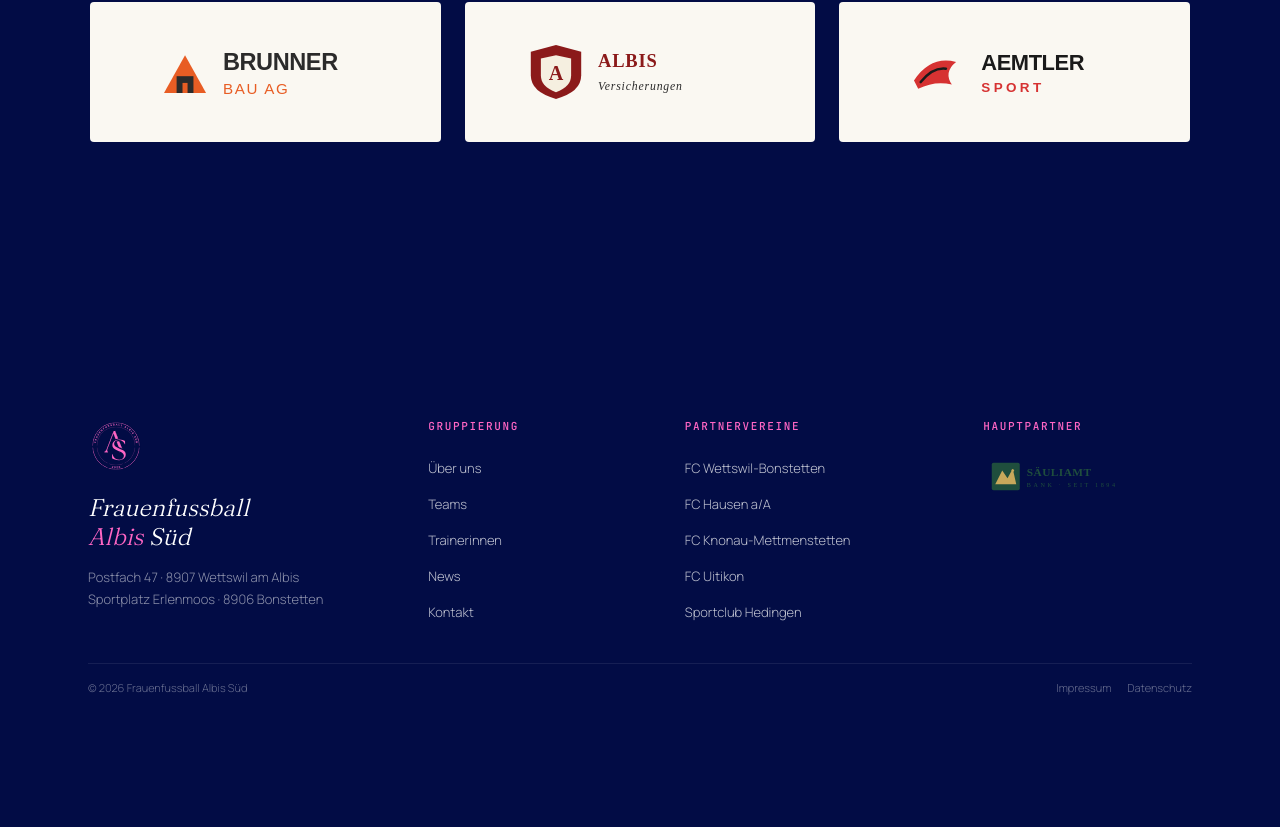
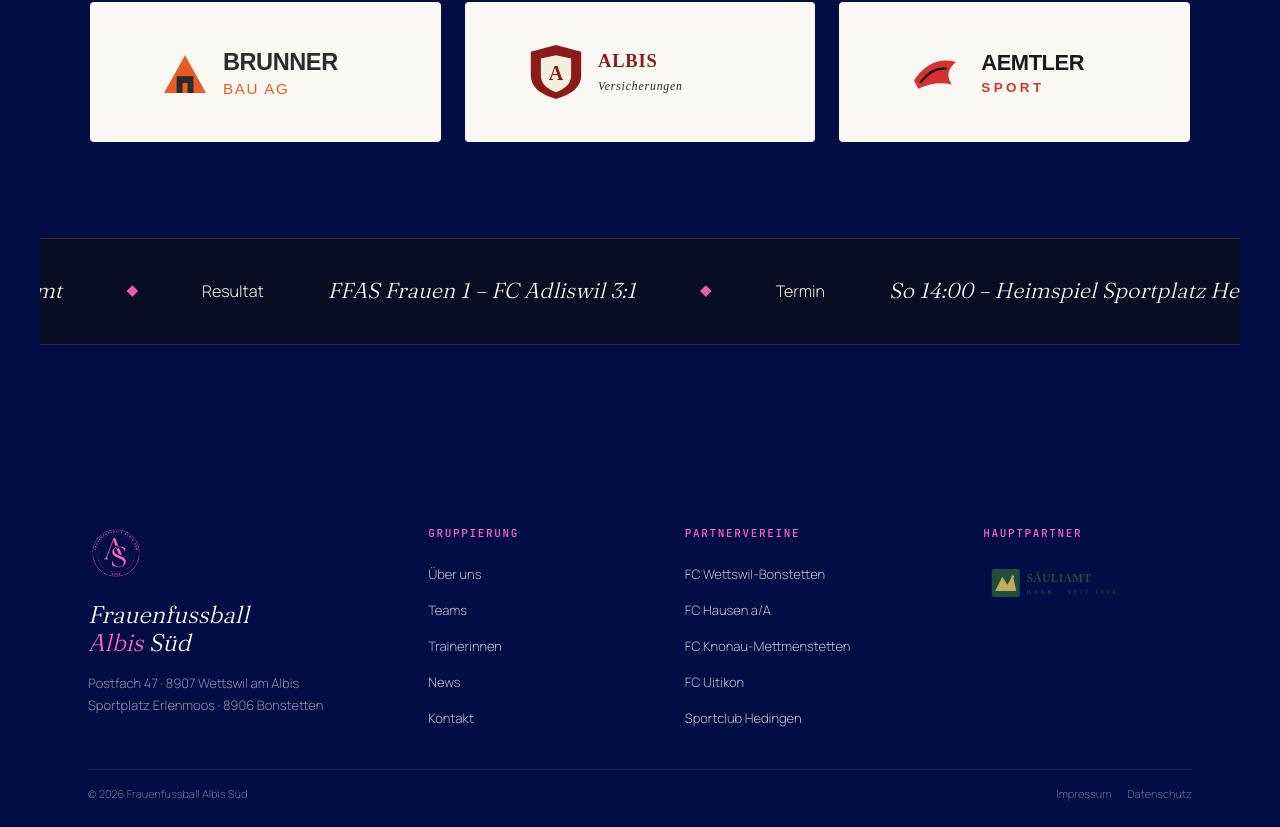
Before and after one commit to fab0802/ffas, a Next.js app: page / in a window 1280 px wide. Shown: the part 997-1824 px from the top of the page. Before the commit the page ends 1717 px from the top, so only its background shows below. Built offline with nearby package versions, Linux system fonts and the light colour scheme.

Commit message:
added ticker section

```diff
--- a/src/app/page.tsx
+++ b/src/app/page.tsx
@@ -1,6 +1,7 @@
 import Button from "@/components/ui/Button";
 import SponsorsSection from "@/components/sections/SponsorsSection";
 import { StatsSection } from "@/components/sections/StatsSection";
+import Ticker from "@/components/sections/Ticker";
 
 export default function Home() {
   return (
@@ -27,6 +28,7 @@ export default function Home() {
         </Button>
         <StatsSection />
         <SponsorsSection />
+        <Ticker />
       </main>
     </>
   );
--- /dev/null
+++ b/src/components/sections/Ticker.module.css
@@ -0,0 +1,65 @@
+.ticker {
+  overflow: hidden;
+  padding-block: 2.25rem;
+  /*
+    Etwas dunkler als der Body-Hintergrund, damit der Ticker als
+    eigene horizontale Bande aus der Seite heraussticht.
+    color-mix mischt schwarz ins Navy, ohne dass wir eine zweite
+    Farbvariable im Theme einführen müssen.
+  */
+  background: color-mix(in srgb, var(--bg, #0a1230) 70%, #000 30%);
+  border-block: 1px solid var(--pink-line);
+}
+
+.track {
+  display: flex;
+  width: max-content;
+  align-items: center;
+  animation: scroll 60s linear infinite;
+}
+
+.item {
+  display: flex;
+  align-items: center;
+  gap: 4rem;
+  padding-right: 4rem;
+  white-space: nowrap;
+}
+
+.text {
+  font-family: var(--serif);
+  font-style: italic;
+  font-size: 1.35rem;
+  letter-spacing: 0.01em;
+  color: inherit;
+}
+
+.separator {
+  color: var(--pink);
+  font-family: var(--serif);
+  font-size: 0.95rem;
+  line-height: 1;
+  transform: translateY(-0.1em);
+  opacity: 0.9;
+}
+
+@keyframes scroll {
+  from {
+    transform: translateX(0);
+  }
+  to {
+    transform: translateX(-50%);
+  }
+}
+
+@media (prefers-reduced-motion: reduce) {
+  .track {
+    animation: none;
+    flex-wrap: wrap;
+    justify-content: center;
+    width: 100%;
+  }
+  .duplicate {
+    display: none;
+  }
+}
--- /dev/null
+++ b/src/components/sections/Ticker.tsx
@@ -0,0 +1,35 @@
+import styles from "./Ticker.module.css";
+import { getTickerItems } from "@/helpers/tickerItems";
+
+export default async function Ticker() {
+  const items = await getTickerItems();
+  // Inhalt verdoppeln für den nahtlosen Loop.
+  // Die Duplikate sind aria-hidden, damit Screen Reader sie nicht doppelt vorlesen.
+  const doubled = [...items, ...items];
+
+  return (
+    <section
+      className={styles.ticker}
+      aria-label="Aktuelles aus dem FFAS-Umfeld"
+    >
+      <div className={styles.track}>
+        {doubled.map((item, i) => {
+          const isDuplicate = i >= items.length;
+          return (
+            <div
+              key={i}
+              className={`${styles.item} ${isDuplicate ? styles.duplicate : ""}`}
+              aria-hidden={isDuplicate || undefined}
+            >
+              <span className={styles.label}>{item.kind}</span>
+              <span className={styles.text}>{item.text}</span>
+              <span className={styles.separator} aria-hidden="true">
+                ◆
+              </span>
+            </div>
+          );
+        })}
+      </div>
+    </section>
+  );
+}
--- /dev/null
+++ b/src/data/tickerItems.ts
@@ -0,0 +1,11 @@
+import type { TickerItem } from "@/data/types/tickerItem";
+
+export const tickerItems: TickerItem[] = [
+  { kind: "Slogan", text: "Frauenfussball im Säuliamt" },
+  { kind: "Resultat", text: "FFAS Frauen 1 – FC Adliswil 3:1" },
+  { kind: "Termin", text: "So 14:00 – Heimspiel Sportplatz Heisch" },
+  { kind: "Slogan", text: "Fünf Vereine, ein Team" },
+  { kind: "Resultat", text: "FFAS Juniorinnen B – FC Wädenswil 2:2" },
+  { kind: "Termin", text: "Sa 10:30 – Auswärtsspiel in Affoltern" },
+  { kind: "Slogan", text: "Albis Süd. Tor für Tor." },
+];
--- /dev/null
+++ b/src/data/types/tickerItem.ts
@@ -0,0 +1,6 @@
+import { TickerItemKind } from "./tickerItemKind";
+
+export type TickerItem = {
+  kind: TickerItemKind;
+  text: string;
+};
--- /dev/null
+++ b/src/data/types/tickerItemKind.ts
@@ -0,0 +1 @@
+export type TickerItemKind = "Resultat" | "Termin" | "Slogan";
--- /dev/null
+++ b/src/helpers/tickerItems.ts
@@ -0,0 +1,6 @@
+import { TickerItem } from "@/data/types/tickerItem";
+import { tickerItems } from "@/data/tickerItems";
+
+export async function getTickerItems(): Promise<TickerItem[]> {
+  return tickerItems;
+}
```
